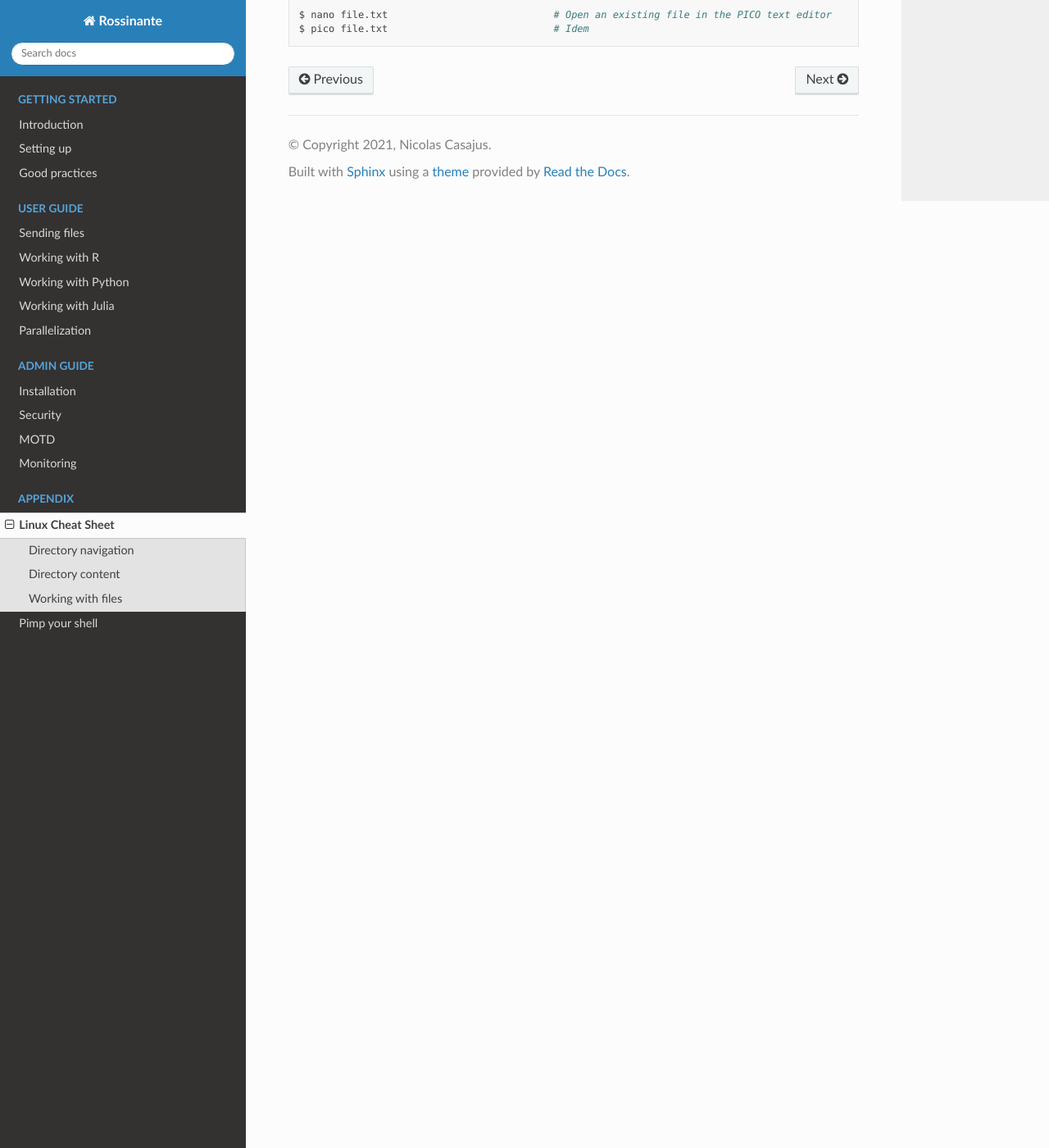
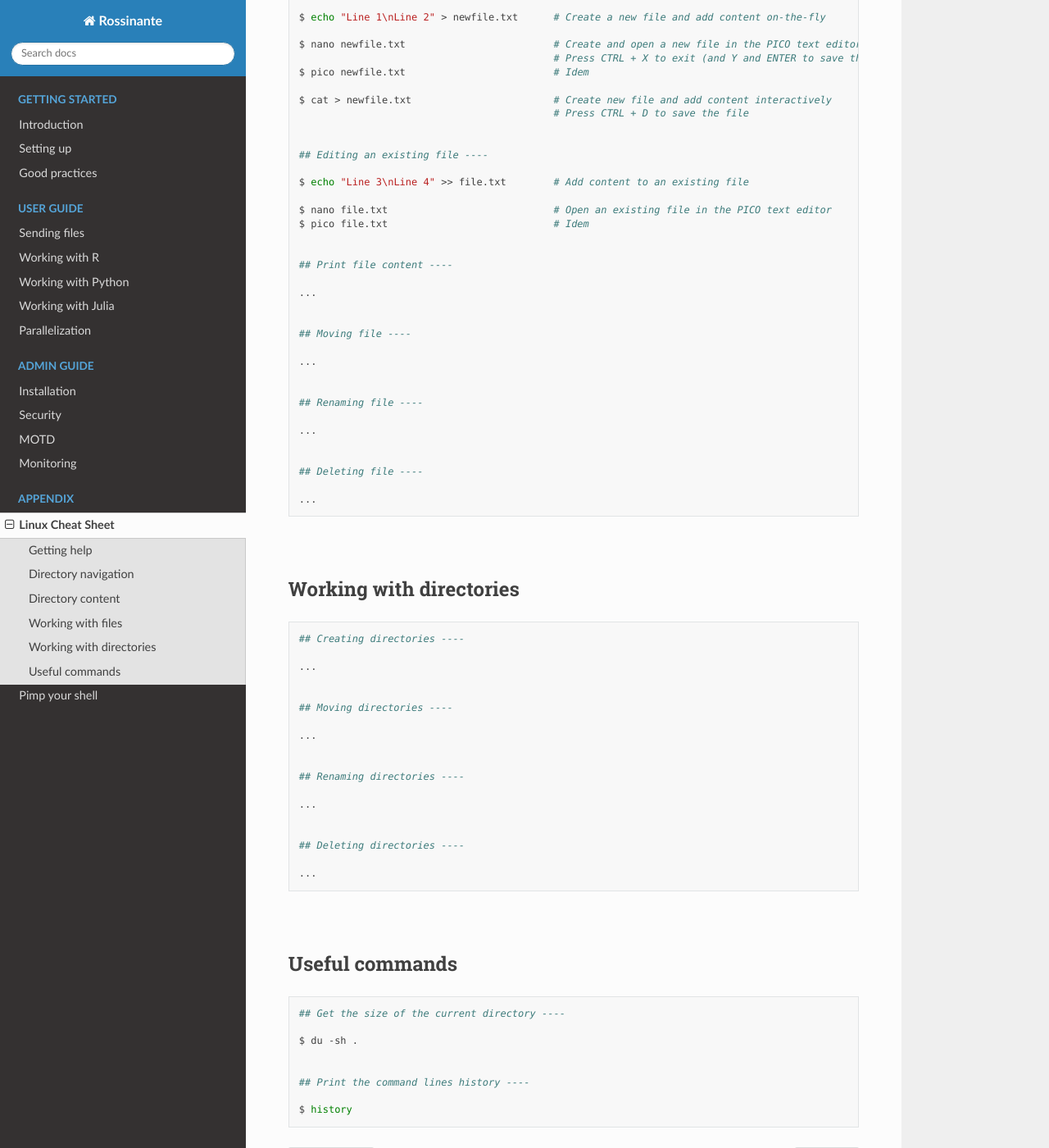
Before and after one commit to FRBCesab/rossinante, a Sphinx documentation site: the page built from source/linux-cmd.rst, in a window 1280 px wide and 1400 px high, scrolled down 1554 px. Shown: the whole window at 82% size. Built offline with Sphinx 7.4.7 and the Read the Docs theme 2.0.0, drawn with Linux system fonts in a browser that asks for light colours; some of the changed text lies outside the part shown.

Commit message:
Edit Linux Cheat Sheet

```diff
--- a/source/linux-cmd.rst
+++ b/source/linux-cmd.rst
@@ -6,6 +6,20 @@ Linux Cheat Sheet
 .. |all-users| image:: https://img.shields.io/static/v1?label=-&message=All%20users&color=yellowgreen&logo=ubuntu&style=flat-square
 
 ----
+
+
+Getting help
+------------
+
+.. code-block:: shell
+
+  ## Getting help ----
+
+  $ man ls                                   # Print the manual of the command <ls>
+  $ curl https://cheat.sh/ls                 # Print examples of the command <ls>
+
+|
+
 
 
 Directory navigation
@@ -52,6 +66,7 @@ Directory content
   $ ls -al                                   # List content in a table-like format with hidden files
   $ ll                                       # Idem
   $ ls -R                                    # List content recursively
+  $ ls -lh                                   # List content in a table-like format and human-readable
 
 
   ## List content in a tree-like format ----
@@ -88,3 +103,67 @@ Working with files
 
   $ nano file.txt                            # Open an existing file in the PICO text editor
   $ pico file.txt                            # Idem
+
+
+  ## Print file content ----
+
+  ...
+
+
+  ## Moving file ----
+
+  ...
+
+
+  ## Renaming file ----
+
+  ...
+
+
+  ## Deleting file ----
+
+  ...
+
+|
+
+
+Working with directories
+------------------------
+
+.. code-block:: shell
+
+  ## Creating directories ----
+
+  ...
+
+
+  ## Moving directories ----
+
+  ...
+
+
+  ## Renaming directories ----
+
+  ...
+
+
+  ## Deleting directories ----
+
+  ...
+
+|
+
+
+Useful commands
+---------------
+
+.. code-block:: shell
+
+  ## Get the size of the current directory ----
+
+  $ du -sh .
+
+
+  ## Print the command lines history ----
+
+  $ history
```
Also changed, not shown: 5 other files.
